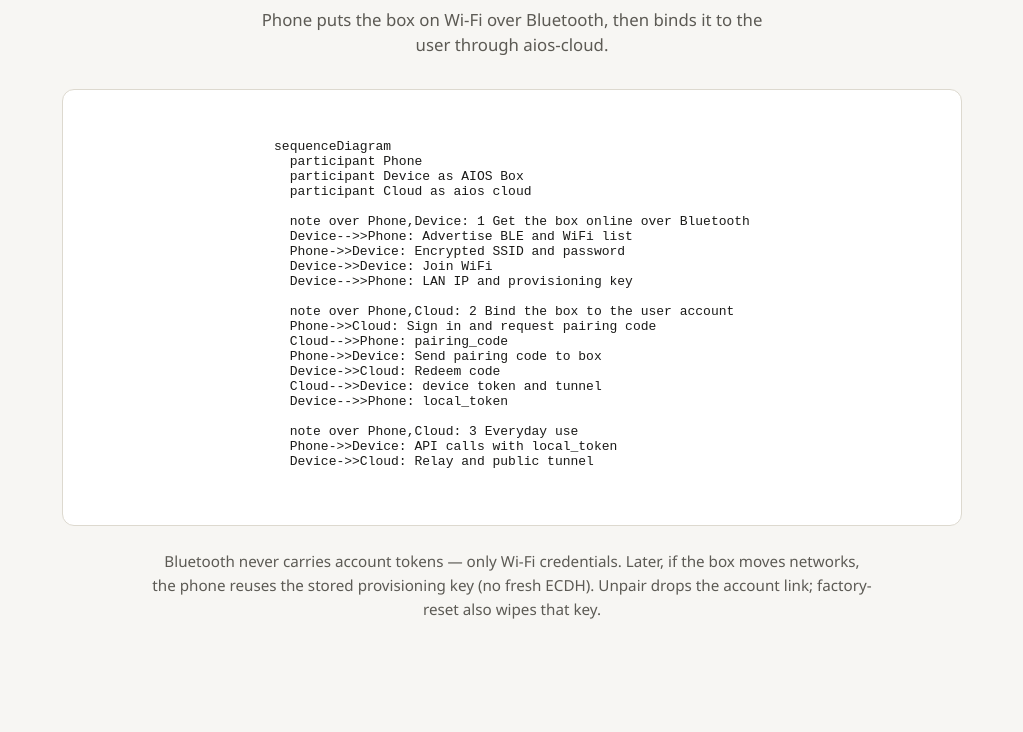
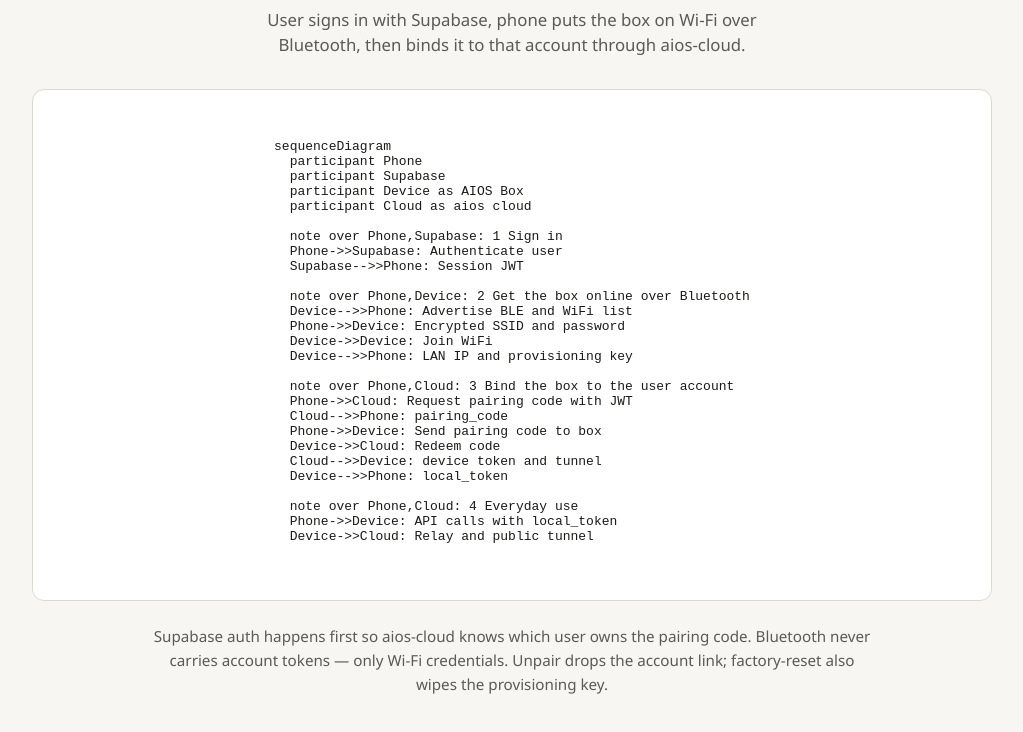
Before and after one commit to suneepathangay/aios-pairing-architecture, a plain HTML site: page index.html in a window 1280 px wide. Shown: the part 122-854 px from the top of the page, without its empty margins (128-1151 px from the left). Before the commit the page ends 815 px from the top, so only its background shows below. Drawn offline with Linux system fonts and the light colour scheme.

Commit message:
Show Supabase auth as step 1 before BLE and claim

```diff
--- a/index.html
+++ b/index.html
@@ -58,14 +58,14 @@
     }
     .lede {
       margin: 0 auto;
-      max-width: 32rem;
+      max-width: 34rem;
       color: var(--muted);
       font-size: 1.05rem;
       line-height: 1.5;
     }
     .diagram {
       width: 100%;
-      max-width: 900px;
+      max-width: 960px;
       background: var(--surface);
       border: 1px solid var(--line);
       border-radius: 12px;
@@ -88,8 +88,8 @@
     <p class="brand">AIOS · mini-aios</p>
     <h1>How pairing works</h1>
     <p class="lede">
-      Phone puts the box on Wi‑Fi over Bluetooth, then binds it to the user
-      through aios-cloud.
+      User signs in with Supabase, phone puts the box on Wi‑Fi over Bluetooth,
+      then binds it to that account through aios-cloud.
     </p>
   </header>
 
@@ -97,33 +97,38 @@
     <pre class="mermaid">
 sequenceDiagram
   participant Phone
+  participant Supabase
   participant Device as AIOS Box
   participant Cloud as aios cloud
 
-  note over Phone,Device: 1 Get the box online over Bluetooth
+  note over Phone,Supabase: 1 Sign in
+  Phone->>Supabase: Authenticate user
+  Supabase-->>Phone: Session JWT
+
+  note over Phone,Device: 2 Get the box online over Bluetooth
   Device-->>Phone: Advertise BLE and WiFi list
   Phone->>Device: Encrypted SSID and password
   Device->>Device: Join WiFi
   Device-->>Phone: LAN IP and provisioning key
 
-  note over Phone,Cloud: 2 Bind the box to the user account
-  Phone->>Cloud: Sign in and request pairing code
+  note over Phone,Cloud: 3 Bind the box to the user account
+  Phone->>Cloud: Request pairing code with JWT
   Cloud-->>Phone: pairing_code
   Phone->>Device: Send pairing code to box
   Device->>Cloud: Redeem code
   Cloud-->>Device: device token and tunnel
   Device-->>Phone: local_token
 
-  note over Phone,Cloud: 3 Everyday use
+  note over Phone,Cloud: 4 Everyday use
   Phone->>Device: API calls with local_token
   Device->>Cloud: Relay and public tunnel
     </pre>
   </div>
 
   <p class="caption">
+    Supabase auth happens first so aios-cloud knows which user owns the pairing code.
     Bluetooth never carries account tokens — only Wi‑Fi credentials.
-    Later, if the box moves networks, the phone reuses the stored provisioning key
-    (no fresh ECDH). Unpair drops the account link; factory-reset also wipes that key.
+    Unpair drops the account link; factory-reset also wipes the provisioning key.
   </p>
 </body>
 </html>
```
